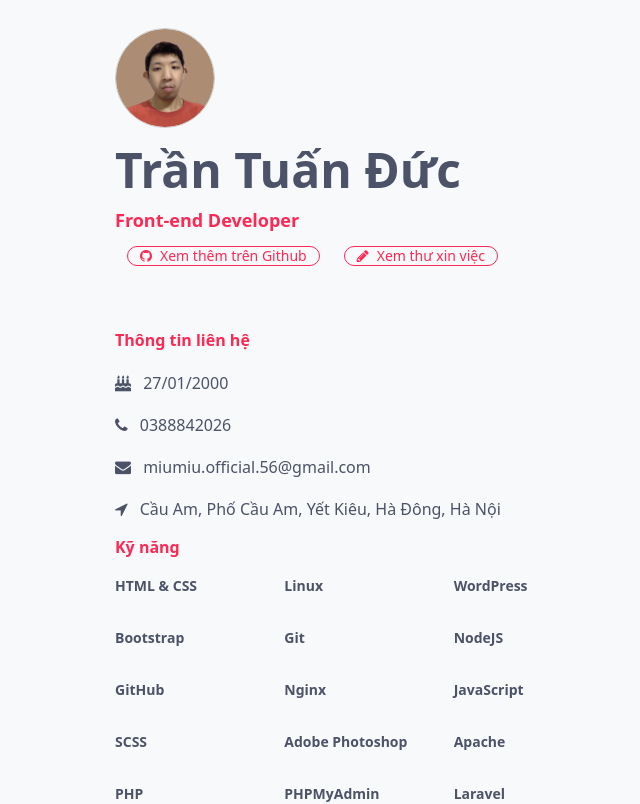
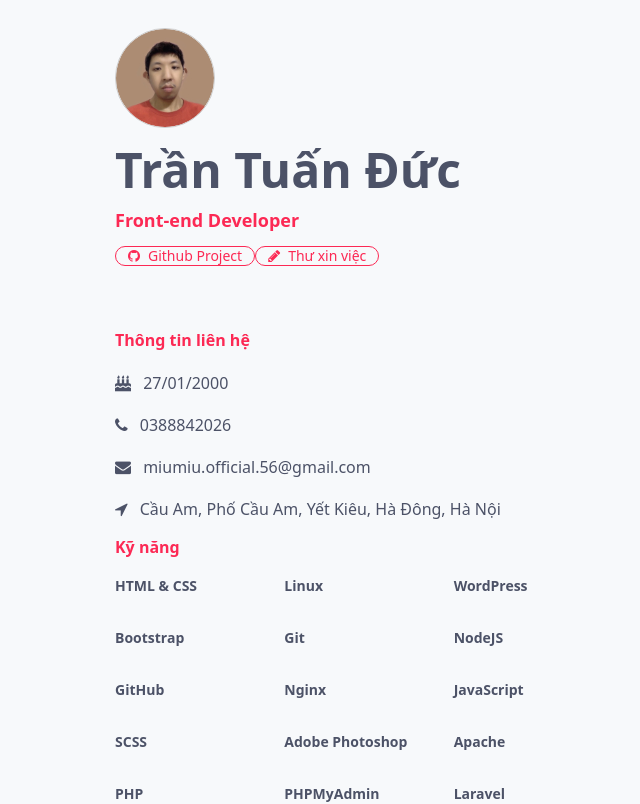
Before and after one commit to tuanductran/cv, a Vue app: page / in a window 1280 px wide. Shown: the top 804 px of the page, without its empty margins (29-669 px from the left). Built offline with nearby package versions, Linux system fonts and the light colour scheme.

Commit message:
Update index.vue

```diff
--- a/src/views/Intro/Profile/index.vue
+++ b/src/views/Intro/Profile/index.vue
@@ -26,15 +26,15 @@
          </p>
          <!-- End Role -->
          <!-- Github -->
-         <a class="badge bg-transparent border-main-color w-max mt-3 py-2 mx-3 px-3 text-main-color" role="button" :href="intro.links[projectLinks]" title="Xem thêm trên Github" target="_blank" onClick="ga('event', 'ProjectsLink', 'view', 'projects_link');">
+         <a class="badge bg-transparent border-main-color w-max mt-3 py-2 px-3 text-main-color" role="button" :href="intro.links[projectLinks]" title="Github Project" target="_blank" onClick="ga('event', 'ProjectsLink', 'view', 'projects_link');">
             <i :class="`fa fa-${ projectLinks } mr-2`" />
-            <span>Xem thêm trên Github</span>
+            <span>Github Project</span>
          </a>
          <!-- End Github -->
          <!-- Coverletter -->
-         <a class="badge bg-transparent border-main-color w-max mt-3 py-2 mx-3 px-3 text-main-color" role="button" id="show__modal" href="#view_coverletter" title="Xem thư xin việc" onClick="ga('event', 'CoverletterPopup', 'view', 'coverletter_popup');">
+         <a class="badge bg-transparent border-main-color w-max mt-3 py-2 px-3 text-main-color" role="button" id="show__modal" href="#view_coverletter" title="Thư xin việc" onClick="ga('event', 'CoverletterPopup', 'view', 'coverletter_popup');">
             <i class="fa fa-pencil mr-2" />
-            <span>Xem thư xin việc</span>
+            <span>Thư xin việc</span>
          </a>
          <!-- End Coverletter -->
       </div>
```
